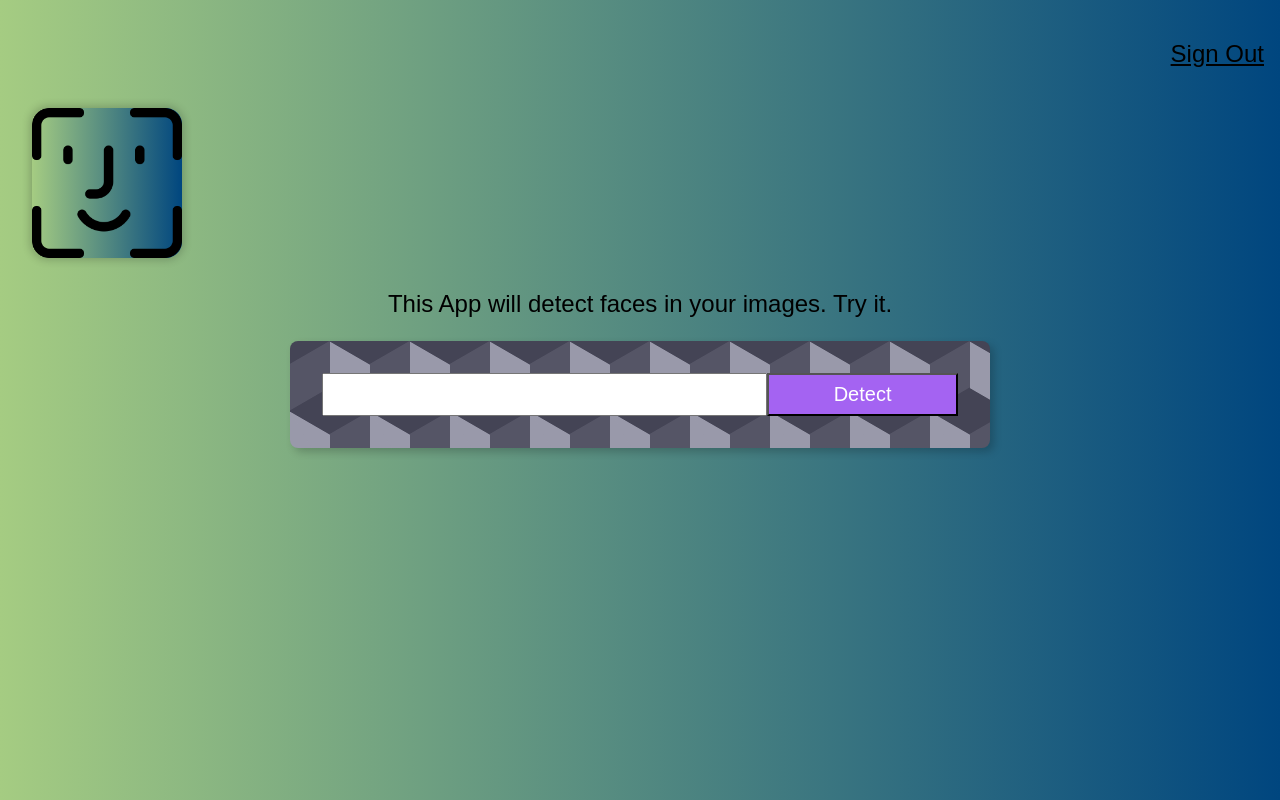
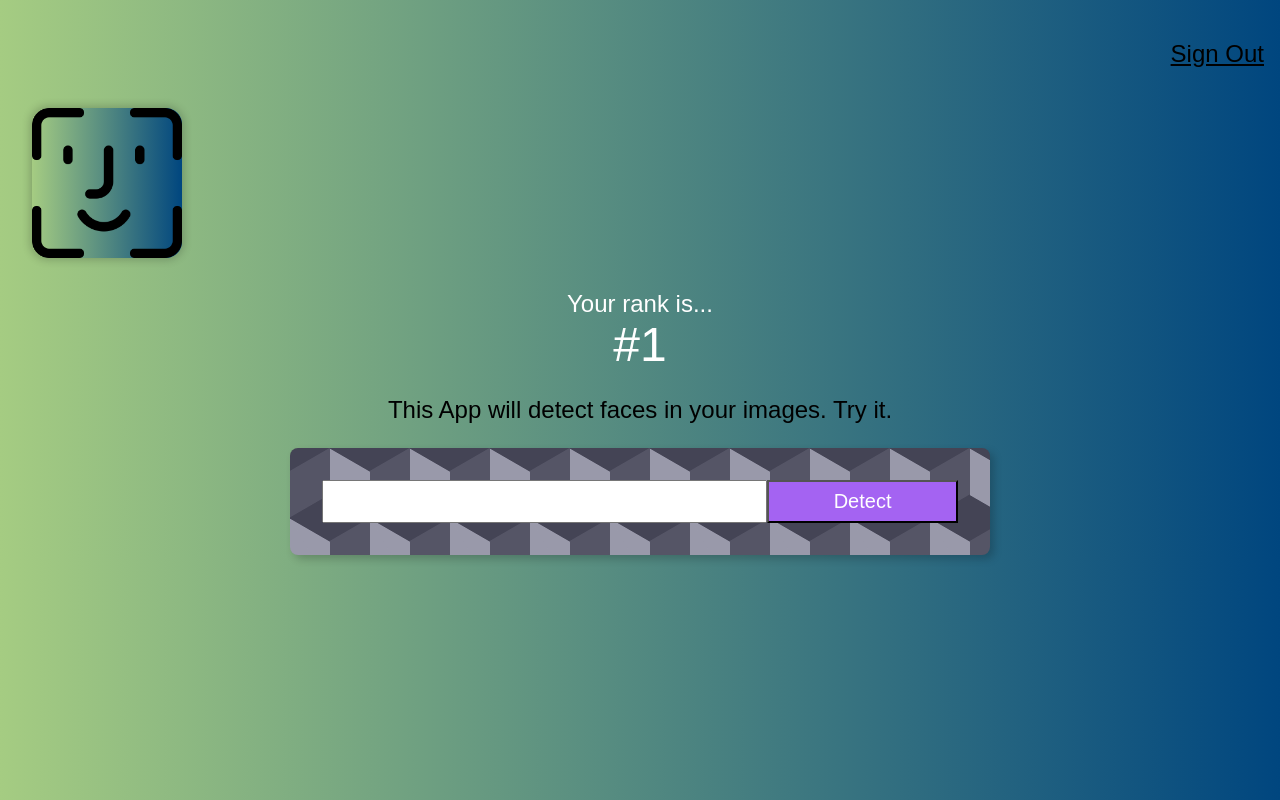
Before and after one commit to alansfj/there-is-the-face, a React (Create React App) app: page / in a window 1280 px wide. Built offline with nearby package versions, Linux system fonts and the light colour scheme.

Commit message:
Rank component added

```diff
--- a/src/App.js
+++ b/src/App.js
@@ -2,12 +2,14 @@
 import ImageLinkForm from "./components/ImageLinkForm";
 import Logo from "./components/Logo";
 import Navigation from "./components/Navigation";
+import Rank from "./components/Rank";
 
 function App() {
   return (
     <div className="App">
       <Navigation />
       <Logo />
+      <Rank />
       <ImageLinkForm />
     </div>
   );
--- /dev/null
+++ b/src/components/Rank.jsx
@@ -0,0 +1,12 @@
+import React from "react";
+
+const Rank = () => {
+  return (
+    <div>
+      <div className="white f3">Your rank is...</div>
+      <div className="white f1">#1</div>
+    </div>
+  );
+};
+
+export default Rank;
```
